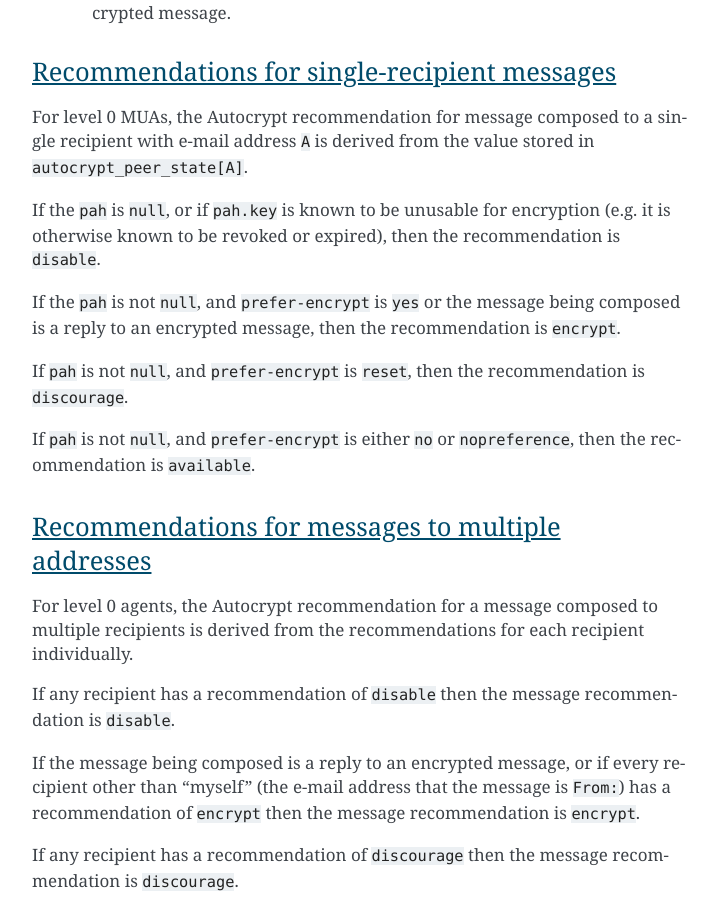
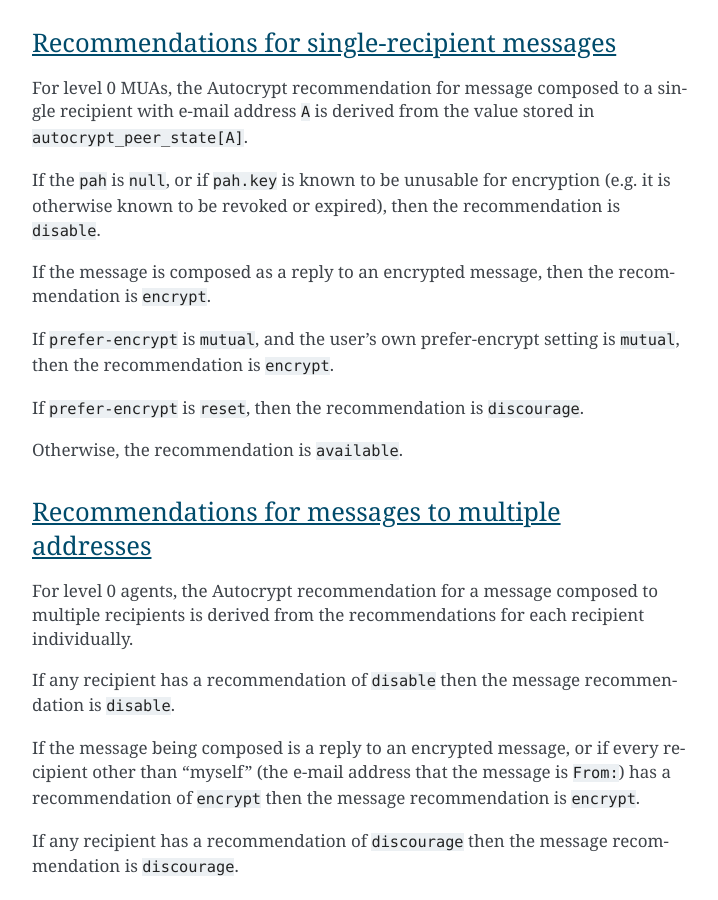
Before and after one commit to autocrypt/autocrypt, a Sphinx documentation site: the page built from doc/level0.rst, in a window 1280 px wide and 900 px high, scrolled down 10578 px. Shown: the whole window, without its empty margins (388-1106 px from the left). Built offline with Sphinx 7.4.7, drawn with Linux system fonts in a browser that asks for light colours; some of the changed text lies outside the part shown.

Commit message:
move to "prefer-encrypt=mutual"

```diff
--- a/doc/level0.rst
+++ b/doc/level0.rst
@@ -139,7 +139,7 @@
 
 The :mailheader:`Autocrypt` header has the following format::
 
-    Autocrypt: to=a@b.example.org; [type=p;] [prefer-encrypt=(yes|no);] key=BASE64
+    Autocrypt: to=a@b.example.org; [type=p;] [prefer-encrypt=mutual;] key=BASE64
 
 The ``to`` attribute indicates the single recipient address this
 header is valid for. In case this address differs from the one the MUA
@@ -157,11 +157,9 @@
 and without pgp message markers (``---BEGIN...`` etc.).  For ease of
 parsing, the ``key`` attribute MUST be the last attribute in the header.
 
-The ``prefer-encrypt`` attribute indicates whether agents should
-default to encrypting when composing e-mails to this recipient.  If
-``prefer-encrypt`` is not set, the value of ``prefer-encrypt`` is
-``nopreference``.  If ``prefer-encrypt`` is set, but neither ``yes``
-nor ``no``, the MUA must skip the header as invalid.
+The ``prefer-encrypt`` attribute can only occur with the value
+``mutual``, any other value is undefined. Its presence in the header
+indicates an agreement with encryption by default.
 
 Additional attributes unspecified here are also possible before the
 ``key`` attribute.  If an attribute name starts with an underscore
@@ -247,7 +245,7 @@
 next section).  The ``pah`` MUST contain the following fields:
 
 * ``key``: the raw key material
-* ``prefer_encrypt``: a quad-state: ``nopreference``, ``yes``, ``no`` or ``reset``
+* ``prefer_encrypt``: a quad-state: ``nopreference``, ``mutual`` or ``reset``
 
 .. note::
 
@@ -310,7 +308,7 @@
   - If ``K`` is encryption-capable and one of the message headers is
     an `OpenPGP header`_ which expresses a preference for encrypted
     e-mail, the ``prefer_encrypt`` element of ``synthesized_pah``
-    should be set to ``yes``.
+    should be set to ``mutual``.
 
 .. _`OpenPGP header`: https://tools.ietf.org/html/draft-josefsson-openpgp-mailnews-header-07
 
@@ -478,15 +476,16 @@
 for encryption (e.g. it is otherwise known to be revoked or expired),
 then the recommendation is ``disable``.
 
-If the ``pah`` is not ``null``, and ``prefer-encrypt`` is ``yes`` or
-the message being composed is a reply to an encrypted message, then
+If the message is composed as a reply to an encrypted message, then
 the recommendation is ``encrypt``.
 
-If ``pah`` is not ``null``, and ``prefer-encrypt`` is ``reset``,
-then the recommendation is ``discourage``.
+If ``prefer-encrypt`` is ``mutual``, and the user's own prefer-encrypt
+setting is ``mutual``, then the recommendation is ``encrypt``.
 
-If ``pah`` is not ``null``, and ``prefer-encrypt`` is either ``no``
-or ``nopreference``, then the recommendation is ``available``.
+If ``prefer-encrypt`` is ``reset``, then the recommendation is
+``discourage``.
+
+Otherwise, the recommendation is ``available``.
 
 Recommendations for messages to multiple addresses
 ++++++++++++++++++++++++++++++++++++++++++++++++++
```
